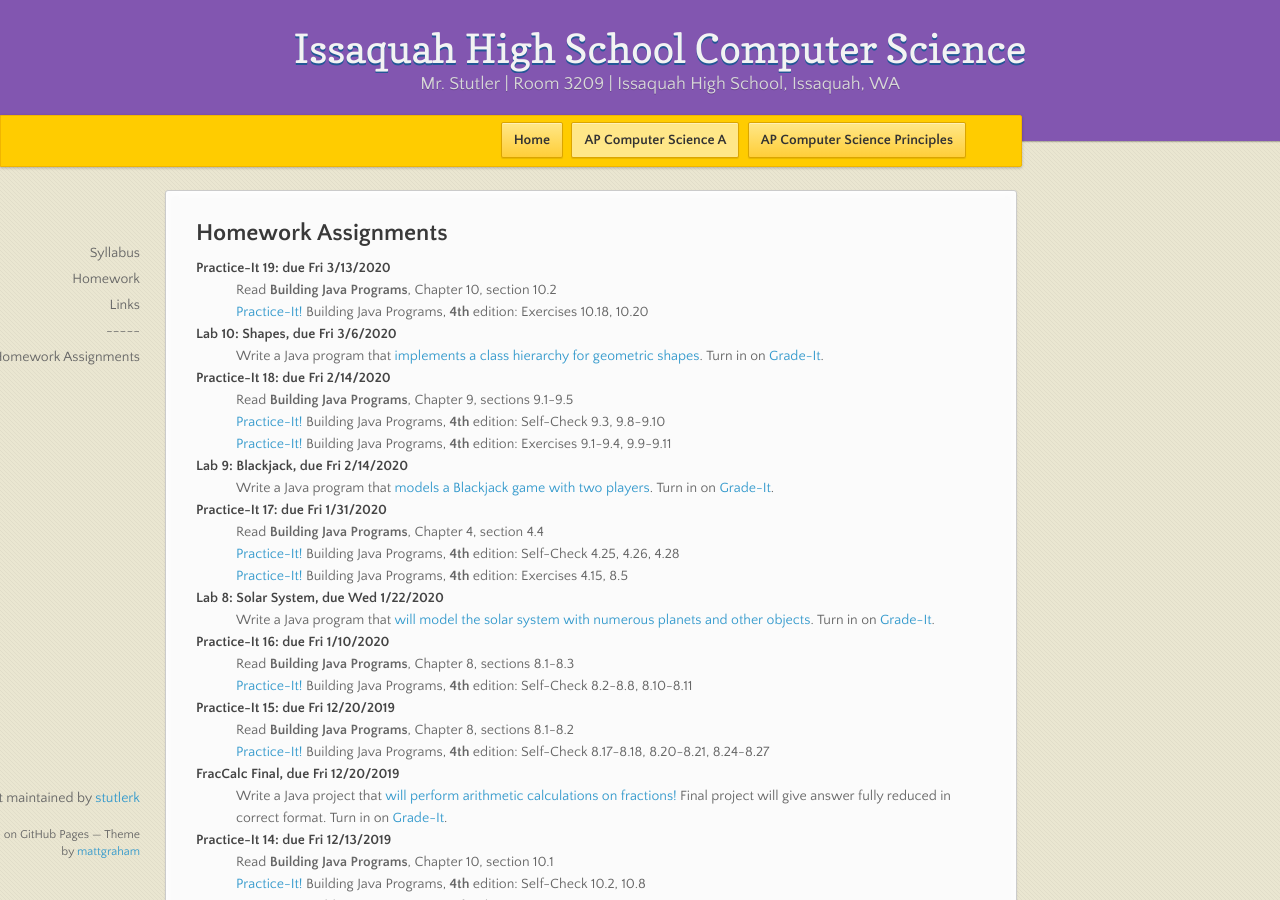
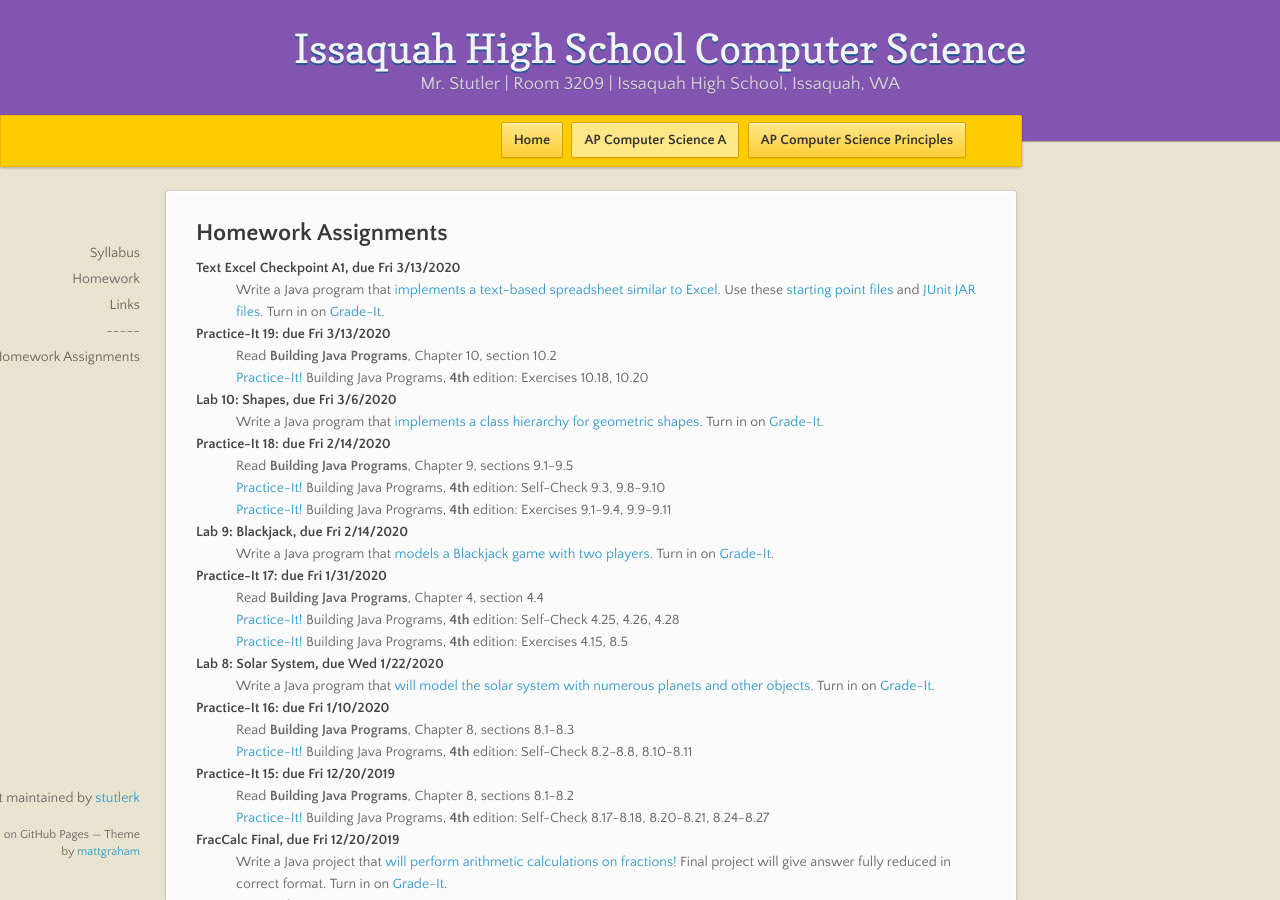
Before and after one commit to stutlerk/ihs-website, a Jekyll site: the page built from _apcsa/homework.html, in a window 1280 px wide and 900 px high. Built offline with Jekyll 4.4.1, drawn with Linux system fonts in a browser that asks for light colours; nearby versions of some CDN libraries.

Commit message:
Update homework.html

```diff
--- a/_apcsa/homework.html
+++ b/_apcsa/homework.html
@@ -10,6 +10,9 @@ layout: course
     <dt>Computer History Report, due 9/19/2018 at the beginning of class</dt>
     <dd><a href="https://issaquahwednet-my.sharepoint.com/personal/stutlerk_issaquah_wednet_edu/_layouts/15/guestaccess.aspx?docid=00f746ca063ec4fe89aaef3ed6d400941&authkey=AeHXKIjD7VBW10XG1QzwDCU">Computer history report assignment</a></dd>
     -->
+    <dt>Text Excel Checkpoint A1, due Fri 3/13/2020</dt>
+    <dd>Write a Java program that <a href="https://issaquahwednet-my.sharepoint.com/:w:/g/personal/stutlerk_issaquah_wednet_edu/EQOW8BFzHIhIsdvXGP-qKDsBbN7BFa-kUCiMeeq9BZbbwg?e=Nc1Jcs" target="_blank">implements a text-based spreadsheet similar to Excel</a>. Use these <a href="https://issaquahwednet-my.sharepoint.com/:f:/g/personal/stutlerk_issaquah_wednet_edu/Ejq_2eFDdMBAtoTeg0jejc4Btm4db4DFEpl_ssIT_0qPlg?e=wOfXv2" target="_blank">starting point files</a> and <a href="https://issaquahwednet-my.sharepoint.com/:f:/g/personal/stutlerk_issaquah_wednet_edu/EgqndIcoHkNPvBh78nKjHQgBLbaEDT63eN20n6v3DzqMMg?e=tU9yIL" target="_blank">JUnit JAR files</a>. Turn in on <a href="https://gradeit-hs.cs.washington.edu/issaquah/" target="_blank">Grade-It</a>.</dd>
+
     <dt>Practice-It 19: due Fri 3/13/2020</dt>
     <dd>Read <b>Building Java Programs</b>, Chapter 10, section 10.2</dd>
     <dd><a href="https://practiceit.cs.washington.edu/" target="_blank">Practice-It!</a> Building Java Programs, <b>4th</b> edition: Exercises 10.18, 10.20</dd>
```
